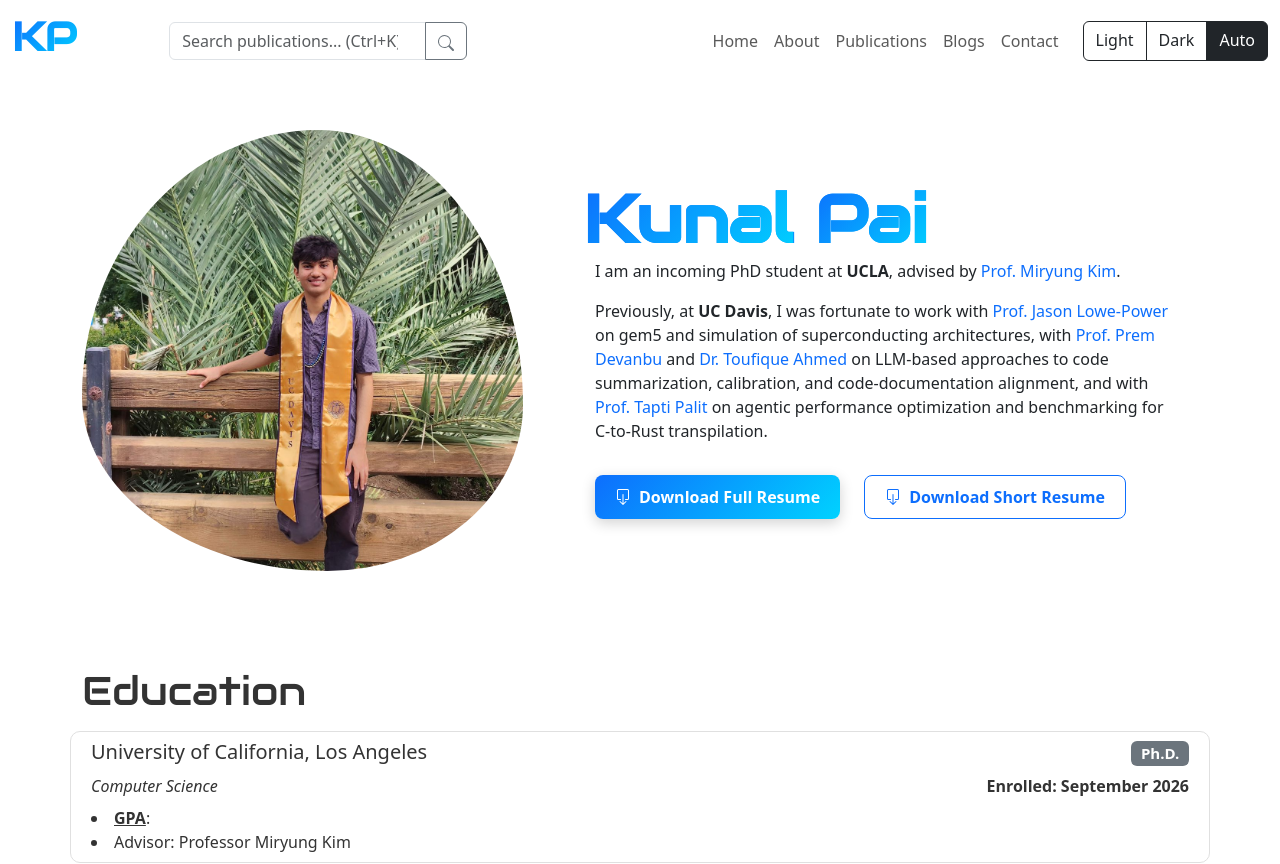
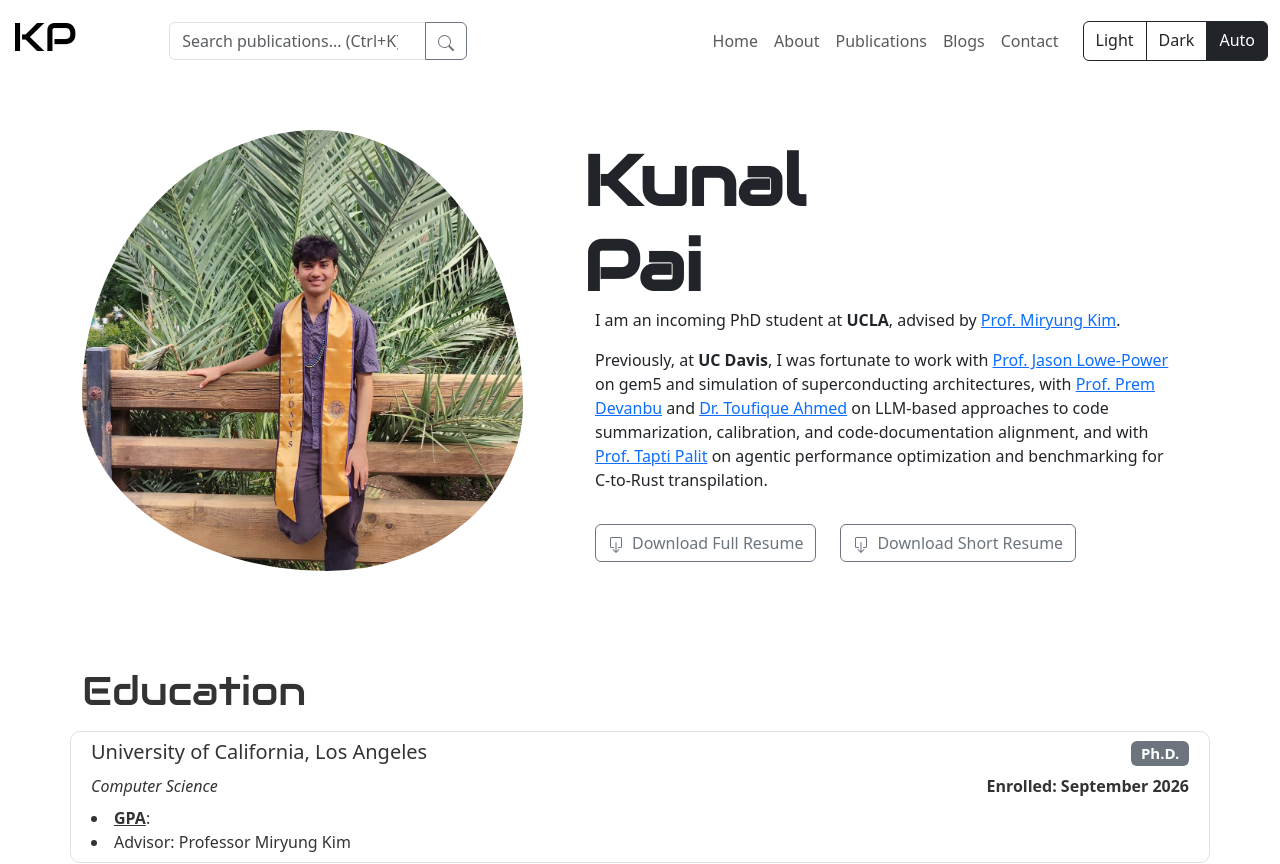
Before and after one commit to kunpai/my-website, a Next.js app: page / in a window 1280 px wide. Shown: the top 864 px of the page. Built offline with nearby package versions, Linux system fonts and the light colour scheme.

Commit message:
chore: reset color theme to default styling before blue changes

```diff
--- a/components/hello.js
+++ b/components/hello.js
@@ -61,7 +61,7 @@ export default function Hello() {
           <Row className='mt-3'>
             <Col className='d-flex justify-content-start gap-4 flex-wrap'>
               {config.resume && (
-                <a className='btn btn-theme-primary' href={config.resume} target='_blank' rel='noopener noreferrer' role='button'>
+                <a className='btn btn-outline-secondary' href={config.resume} target='_blank' rel='noopener noreferrer' role='button'>
                   <svg xmlns="http://www.w3.org/2000/svg" width="16" height="16" fill="currentColor" className="bi bi-box-arrow-down me-2" viewBox="0 0 16 16">
                     <path fillRule="evenodd" d="M3.5 10a.5.5 0 0 1-.5-.5v-8a.5.5 0 0 1 .5-.5h9a.5.5 0 0 1 .5.5v8a.5.5 0 0 1-.5.5h-2a.5.5 0 0 0 0 1h2A1.5 1.5 0 0 0 14 9.5v-8A1.5 1.5 0 0 0 12.5 0h-9A1.5 1.5 0 0 0 2 1.5v8A1.5 1.5 0 0 0 3.5 11h2a.5.5 0 0 0 0-1h-2z" />
                     <path fillRule="evenodd" d="M7.646 15.854a.5.5 0 0 0 .708 0l3-3a.5.5 0 0 0-.708-.708L8.5 14.293V5.5a.5.5 0 0 0-1 0v8.793l-2.146-2.147a.5.5 0 0 0-.708.708l3 3z" />
@@ -70,7 +70,7 @@ export default function Hello() {
                 </a>
               )}
               {config.resume_short && (
-                <a className='btn btn-theme-outline' href={config.resume_short} target='_blank' rel='noopener noreferrer' role='button'>
+                <a className='btn btn-outline-secondary' href={config.resume_short} target='_blank' rel='noopener noreferrer' role='button'>
                   <svg xmlns="http://www.w3.org/2000/svg" width="16" height="16" fill="currentColor" className="bi bi-box-arrow-down me-2" viewBox="0 0 16 16">
                     <path fillRule="evenodd" d="M3.5 10a.5.5 0 0 1-.5-.5v-8a.5.5 0 0 1 .5-.5h9a.5.5 0 0 1 .5.5v8a.5.5 0 0 1-.5.5h-2a.5.5 0 0 0 0 1h2A1.5 1.5 0 0 0 14 9.5v-8A1.5 1.5 0 0 0 12.5 0h-9A1.5 1.5 0 0 0 2 1.5v8A1.5 1.5 0 0 0 3.5 11h2a.5.5 0 0 0 0-1h-2z" />
                     <path fillRule="evenodd" d="M7.646 15.854a.5.5 0 0 0 .708 0l3-3a.5.5 0 0 0-.708-.708L8.5 14.293V5.5a.5.5 0 0 0-1 0v8.793l-2.146-2.147a.5.5 0 0 0-.708.708l3 3z" />
--- a/pages/_app.js
+++ b/pages/_app.js
@@ -4,44 +4,10 @@ import Layout from '@/components/layout';
 import Head from 'next/head';
 import { Analytics } from '@vercel/analytics/react';
 import { SITE_NAME, DEFAULT_DESCRIPTION, DEFAULT_IMAGE, SITE_URL } from '@/components/seo';
-import config from '@/website.config.json';
-
 export default function App({ Component, pageProps }) {
-  const theme = config.theme || {};
-  const accentColor = theme.accentColor || '#0d6efd';
-  const gradientStart = theme.gradientStart || '#0d6efd';
-  const gradientEnd = theme.gradientEnd || '#00d2ff';
-
   return (
     <>
       <Head>
-        <style key="custom-theme-vars">{`
-          :root {
-            --brand-accent: ${accentColor};
-            --brand-gradient: linear-gradient(135deg, ${gradientStart} 0%, ${gradientEnd} 100%);
-            --bs-primary: ${accentColor};
-            --bs-link-color: ${accentColor};
-            --bs-link-hover-color: ${gradientEnd};
-          }
-          .btn-primary {
-            background-color: var(--brand-accent) !important;
-            border-color: var(--brand-accent) !important;
-          }
-          .btn-outline-primary {
-            color: var(--brand-accent) !important;
-            border-color: var(--brand-accent) !important;
-          }
-          .btn-outline-primary:hover {
-            background-color: var(--brand-accent) !important;
-            color: #fff !important;
-          }
-          a {
-            color: var(--brand-accent);
-          }
-          a:hover {
-            color: ${gradientEnd};
-          }
-        `}</style>
         {/* Defaults; individual pages override these via <Seo /> (same keys). */}
         <title key="title">{SITE_NAME}</title>
         <meta key="description" name="description" content={DEFAULT_DESCRIPTION} />
--- a/pages/index.js
+++ b/pages/index.js
@@ -174,7 +174,7 @@ export default function Home() {
           <Row>
             <Experience jsonExperiences={workExperienceFiltered} title={"Research & Professional Experience"} isExperience />
             <div ref={workViewAllRef}>
-              <Link href="/work-experiences" className="btn btn-theme-outline btn-lg d-block mx-auto mt-3">
+              <Link href="/work-experiences" className="btn btn-outline-secondary btn-lg d-block mx-auto mt-3">
                 View All Research & Professional Experiences <i className="bi bi-arrow-right ms-2"></i>
               </Link>
             </div>
@@ -212,7 +212,7 @@ export default function Home() {
           <Row>
             <Experience jsonExperiences={projectsFiltered} title={"Projects"} />
             <div ref={projectsViewAllRef}>
-              <Link href="/projects" className="btn btn-theme-outline btn-lg d-block mx-auto mt-3">
+              <Link href="/projects" className="btn btn-outline-secondary btn-lg d-block mx-auto mt-3">
                 View All Projects <i className="bi bi-arrow-right ms-2"></i>
               </Link>
             </div>
--- a/styles/globals.css
+++ b/styles/globals.css
@@ -1,8 +1,4 @@
 /* globals.css */
-:root {
-  --brand-accent: #0d6efd;
-  --brand-gradient: linear-gradient(135deg, #0d6efd 0%, #00d2ff 100%);
-}
 
 .content-text * {
   font-size: 1rem;
@@ -101,83 +97,12 @@
 }
 
 
-.name,
-.name .word,
-.name .char {
-  font-size: clamp(3rem, 5.2vw, 5.2rem);
+.name {
+  font-size: clamp(3.2rem, 5.5vw, 6rem);
   font-weight: 700;
   font-family: 'Audiowide', cursive;
   padding: 0;
   margin: 0;
-  background: var(--brand-gradient);
-  -webkit-background-clip: text;
-  -webkit-text-fill-color: transparent;
-  display: inline-block;
-  line-height: 1.15;
-}
-
-.topbar .navbar-brand h1 {
-  background: var(--brand-gradient);
-  -webkit-background-clip: text;
-  -webkit-text-fill-color: transparent;
-  font-weight: 800;
-  display: inline-block;
-}
-
-.description a,
-.content a:not(.btn) {
-  color: var(--brand-accent) !important;
-  font-weight: 500;
-  text-decoration: none;
-  transition: color 0.2s ease;
-}
-
-.description a:hover,
-.content a:not(.btn):hover {
-  text-decoration: underline;
-  opacity: 0.85;
-}
-
-.btn-theme-primary {
-  background: var(--brand-gradient) !important;
-  color: #ffffff !important;
-  border: none !important;
-  font-weight: 600;
-  padding: 0.55rem 1.25rem !important;
-  border-radius: 8px !important;
-  transition: all 0.25s ease;
-  box-shadow: 0 4px 14px rgba(0, 0, 0, 0.18);
-  text-decoration: none !important;
-  display: inline-flex !important;
-  align-items: center;
-  justify-content: center;
-}
-
-.btn-theme-primary:hover {
-  transform: translateY(-2px);
-  box-shadow: 0 6px 20px rgba(0, 0, 0, 0.28);
-  color: #ffffff !important;
-}
-
-.btn-theme-outline {
-  color: var(--brand-accent) !important;
-  border: 1.5px solid var(--brand-accent) !important;
-  background: transparent !important;
-  font-weight: 600;
-  padding: 0.55rem 1.25rem !important;
-  border-radius: 8px !important;
-  transition: all 0.25s ease;
-  text-decoration: none !important;
-  display: inline-flex !important;
-  align-items: center;
-  justify-content: center;
-}
-
-.btn-theme-outline:hover {
-  background: var(--brand-gradient) !important;
-  border-color: transparent !important;
-  color: #ffffff !important;
-  transform: translateY(-2px);
 }
 
 .popover {
@@ -522,7 +447,7 @@ html[data-bs-theme="dark"] .copy-button:hover {
   transition: all 0.3s cubic-bezier(0.4, 0, 0.2, 1);
   padding: 0;
   border: none;
-  background: var(--brand-gradient, linear-gradient(135deg, #0d6efd 0%, #00d2ff 100%)) !important;
+  background: linear-gradient(135deg, #0d6efd 0%, #00d2ff 100%) !important;
   color: white;
 }
 
--- a/website.config.json
+++ b/website.config.json
@@ -39,11 +39,6 @@
         "chatbot": false,
         "researchGraph": true
     },
-    "theme": {
-        "accentColor": "#0d6efd",
-        "gradientStart": "#0d6efd",
-        "gradientEnd": "#00d2ff"
-    },
     "knowsAbout": [
         "Software Engineering",
         "Large Language Models",
```
